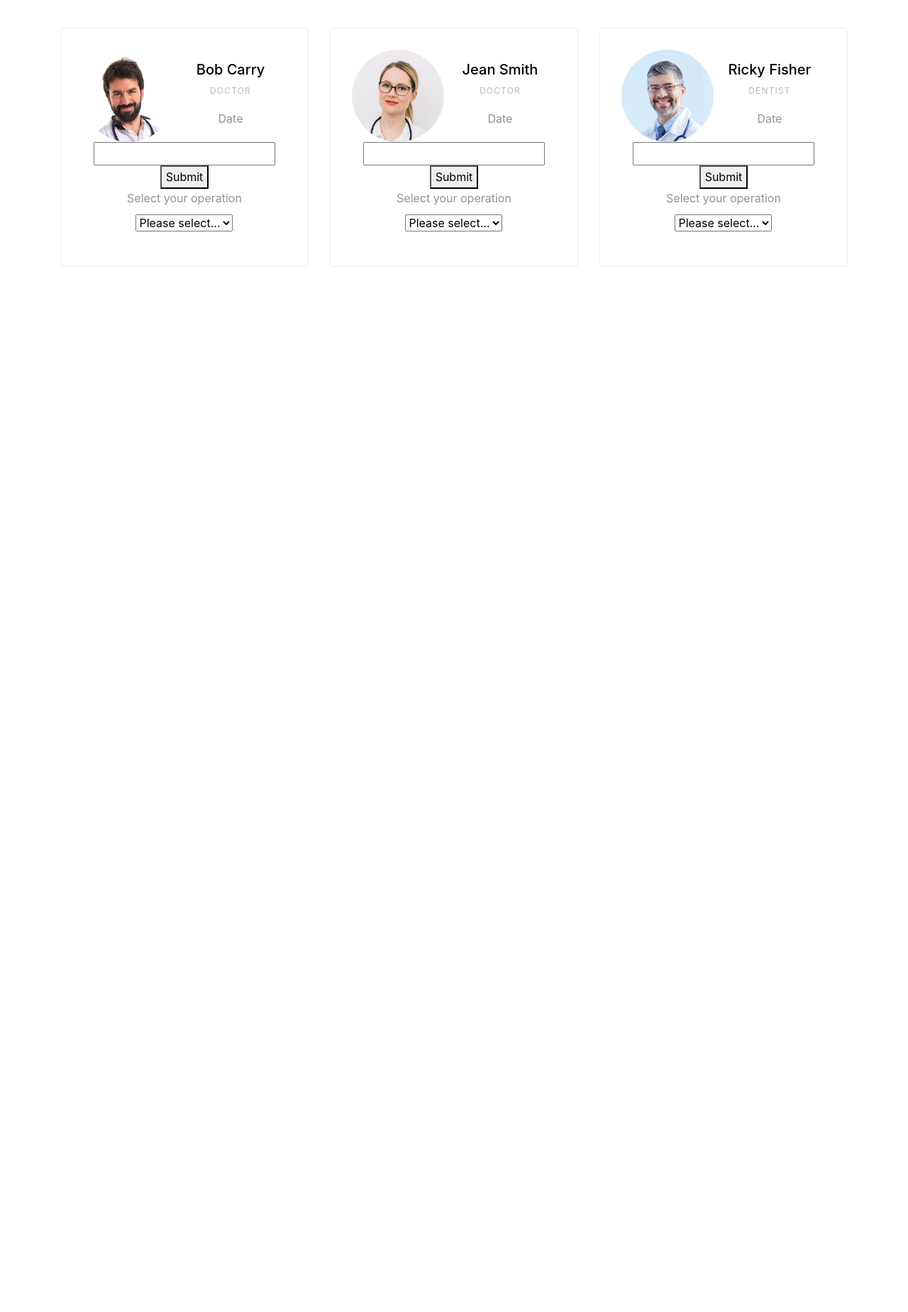
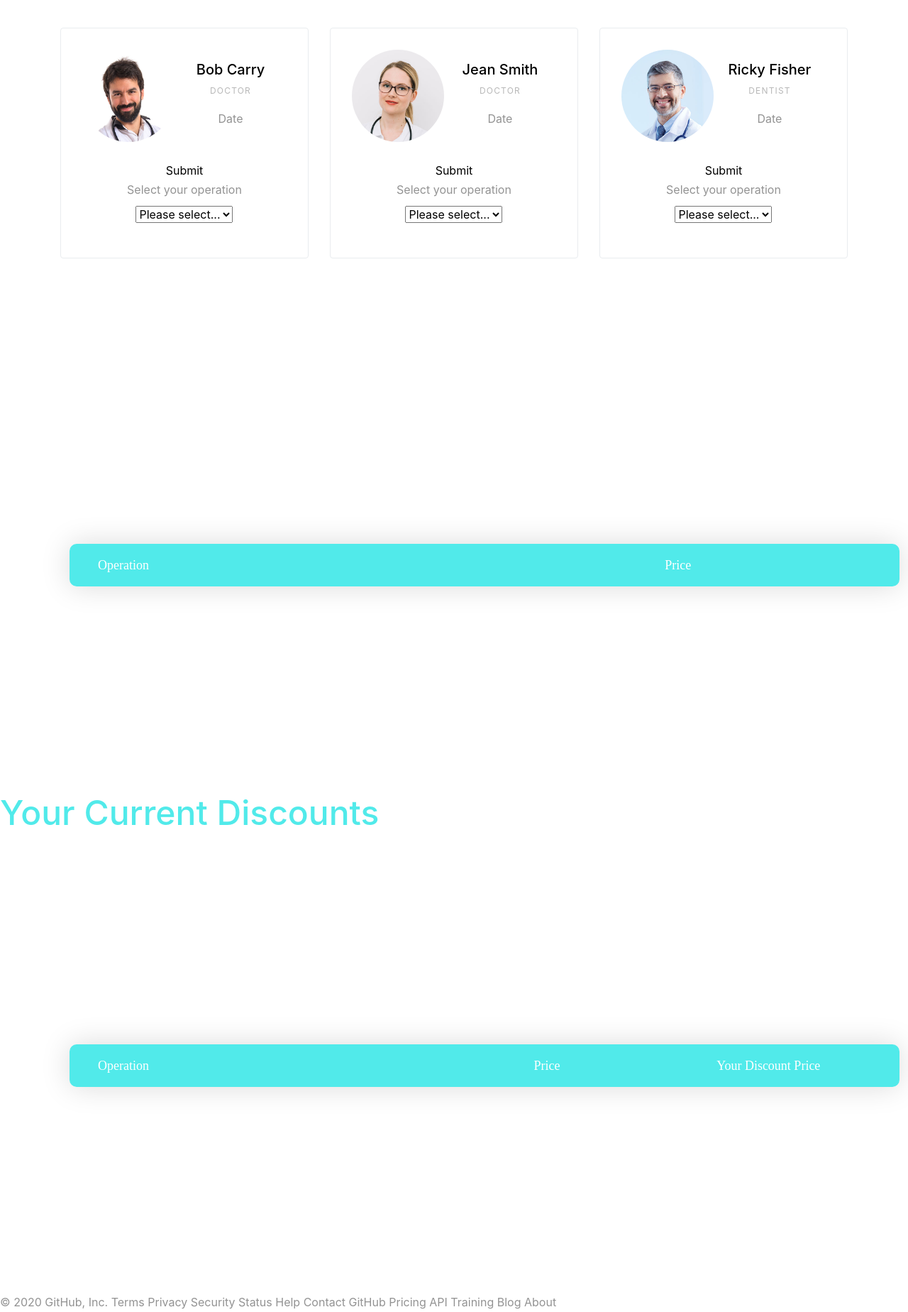
Before and after one commit to AlexandruRebega/stomatologie, a Flask app: template py/templates/calendar.html in a window 1280 px wide; the page is wider, and only the part inside the window is pictured. Shown: the part 270-2118 px from the top of that part at 71% size. Before the commit the page ends 646 px from the top of that part, so only its background shows below. Run offline with Flask 2, Linux system fonts and the light colour scheme; the template is opened without the code that fills it, so the values that code supplies are empty; some libraries are stand-ins or nearby versions; some web fonts are replaced.

Commit message:
Fixed calendar problem

```diff
--- a/py/app.py
+++ b/py/app.py
@@ -98,8 +98,9 @@
             operations.append(Operation(oper[0],oper[1], oper[2], oper[3]))
 
         operationsDiscount = []
-        for oper in opDiscountList:
-            operationsDiscount.append(DiscountOperation(oper[0],oper[1], oper[2], oper[3], oper[4]))
+        if opDiscountList != None:
+            for oper in opDiscountList:
+                operationsDiscount.append(DiscountOperation(oper[0],oper[1], oper[2], oper[3], oper[4]))
 
         if request.method == "POST":
             app.logger.info(request.method)
--- a/py/mysqlDb.py
+++ b/py/mysqlDb.py
@@ -5,12 +5,10 @@
 from credentials import crParseDate
 
 mydb = mysql.connector.connect(
-  # host="db",
   host="localhost",
   user="root",
   passwd="root",
-  # port="3306",
-  port="32000",
+  port="3306",
   database="dent"
 )
 
--- a/py/templates/calendar.html
+++ b/py/templates/calendar.html
@@ -6,11 +6,11 @@
         <meta name="viewport" content="width=device-width, initial-scale=1.0">
         <link rel="stylesheet" type="text/css" href="static/datetimepicker/jquery.datetimepicker.css"/>
 
+        <link rel="stylesheet" type="text/css" href="static/css/table100.css">
         <link rel="stylesheet" href="static/css/bootstrap.min.css">
         <link rel="stylesheet" href="static/fonts/icomoon/style.css">
         <link rel="stylesheet" href="static/css/styleIndex.css">
         <link rel="stylesheet" href="static/css/icon.css">
-
     </head>
 
     <body>
@@ -148,11 +148,83 @@
                     </fieldset>
                 </form>
             </div>
-
             </div>
           </div>
         </div>
+      </div>
+    </div>
 
+    <div class="limiter">
+        <div class="container-table100">
+          <div class="wrap-table100">
+            <div class="table100 ver1 m-b-110">
+              <div class="table100-head">
+                <table>
+                  <thead>
+                    <tr class="row100 head">
+                      <th class="cell100 column1">Operation</th>
+                      <th class="cell100 column2">Price</th>
+                    </tr>
+                  </thead>
+                </table>
+              </div>
+
+              <div class="table100-body js-pscroll">
+                <table>
+                  <tbody>
+
+                    {% for operation in operationList %}
+                    <tr class="row100 body">
+                      <td class="cell100 column1">{{operation.name}}</td>
+                      <td class="cell100 column2">{{operation.price}}</td>
+                    </tr>
+                    {% endfor %}
+
+                  </tbody>
+                </table>
+              </div>
+          </div>
+        </div>
+      </div>
+    </div>
+
+
+    <div class="limiter">
+        <div class="block-heading-1">
+            <h2>Your Current Discounts</h2>
+        </div>
+        <div class="container-table100">
+          <div class="wrap-table100">
+            <div class="table100 ver1 m-b-110">
+              <div class="table100-head">
+                <table>
+                  <thead>
+                    <tr class="row100 head">
+                      <th class="cell100 column1">Operation</th>
+                      <th class="cell100 column2">Price</th>
+                      <th class="cell100 column2">Your Discount Price</th>
+                    </tr>
+                  </thead>
+                </table>
+              </div>
+
+              <div class="table100-body js-pscroll">
+                <table>
+                  <tbody>
+
+                    {% for operation in operationDiscountList %}
+                    <tr class="row100 body">
+                      <td class="cell100 column1">{{operation.name}}</td>
+                      <td class="cell100 column2">{{operation.price}}</td>
+                      <td class="cell100 column2">{{operation.discountPrice}}</td>
+                    </tr>
+                    {% endfor %}
+
+                  </tbody>
+                </table>
+              </div>
+          </div>
+        </div>
       </div>
     </div>
 
@@ -179,7 +251,7 @@
                                   '04.01.2014','05.01.2014','06.01.2014'],
                         allowTimes:[
                           '09:00', '10:00', '11:00', '12:00', '13:00', '14:00',
-                          '15:00', '16:00', '17:00'
+                          '15:00', '16:00'
                          ],
                         dayOfWeek:[
                             "Mo", "Di", "Mi",
@@ -190,3 +262,17 @@
     </script>
     </body>
 </html>
+
+    © 2020 GitHub, Inc.
+    Terms
+    Privacy
+    Security
+    Status
+    Help
+
+    Contact GitHub
+    Pricing
+    API
+    Training
+    Blog
+    About
--- a/py/templates/index.html
+++ b/py/templates/index.html
@@ -98,9 +98,6 @@
           </div>
         </div>
       </div>
-      <!-- <div class="img-absolute">
-        <img src="images/person-transparent-2.png" alt="Image" class="img-fluid">
-      </div> -->
     </div>
 
 
--- a/py/templates/medic_calendar.html
+++ b/py/templates/medic_calendar.html
@@ -126,7 +126,7 @@
         <h2>Your salary and bonuses</h2>
 
         <h3 class="font-size-20 text-black">Salary: {{pay}}</h3>
-        <h3 class="font-size-20 text-black">This mounth bonus: {{bonus}}</h3>
+        <h3 class="font-size-20 text-black">This month bonus: {{bonus}}</h3>
       </div>
     </div>
 
```
Also changed, not shown: py/templates/records.html (+0 -7 lines).
